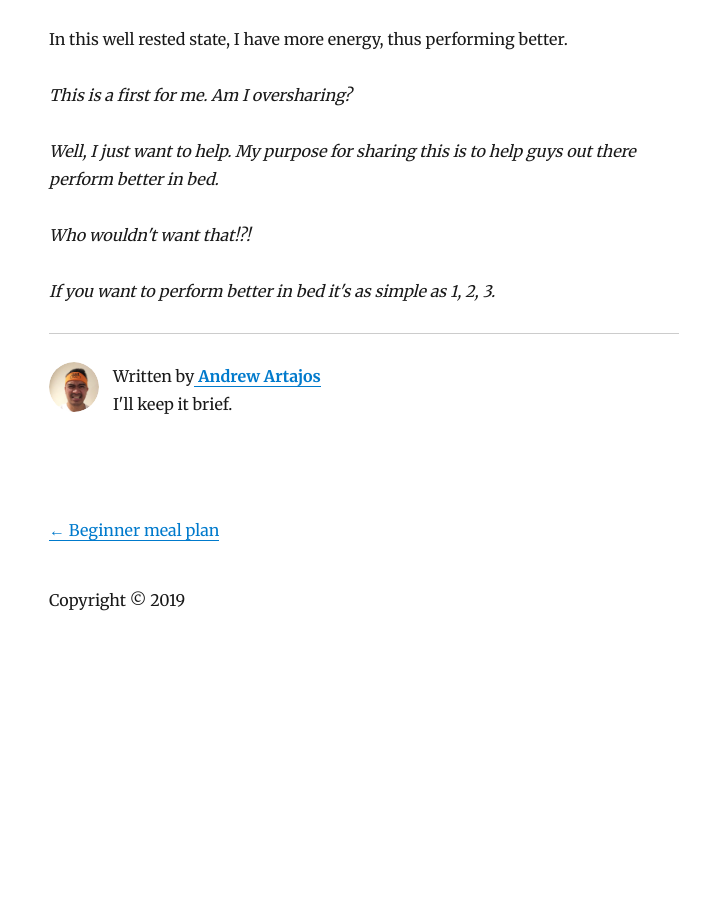
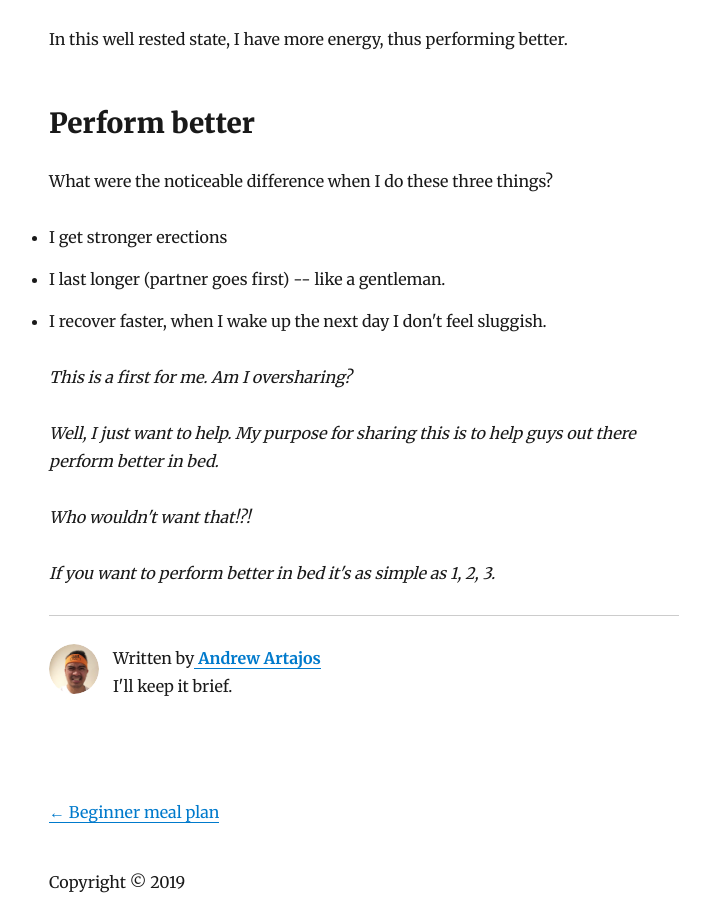
Before and after one commit to fodra/deskdiver, a Gatsby site: page /3-tips-for-better-sex/ in a window 1280 px wide. Shown: the part 1410-2316 px from the top of the page, without its empty margins (276-986 px from the left). Before the commit the page ends 2066 px from the top, so only its background shows below. Built offline with nearby package versions, Linux system fonts and the light colour scheme; Gatsby itself is replaced by a stand-in of ours; some packages are replaced by stand-ins of ours.

Commit message:
add last section

```diff
--- a/content/blog/3-tips-for-better-sex/index.md
+++ b/content/blog/3-tips-for-better-sex/index.md
@@ -44,6 +44,14 @@ For me this is a great side effect of going to the gym and lifting weights. Afte
 
 In this well rested state, I have more energy, thus performing better.
 
+## Perform better
+
+What were the noticeable difference when I do these three things?
+
+* I get stronger erections
+* I last longer (partner goes first) -- like a gentleman.
+* I recover faster, when I wake up the next day I don't feel sluggish.
+
 *This is a first for me. Am I oversharing?*
 
 *Well, I just want to help.
```
